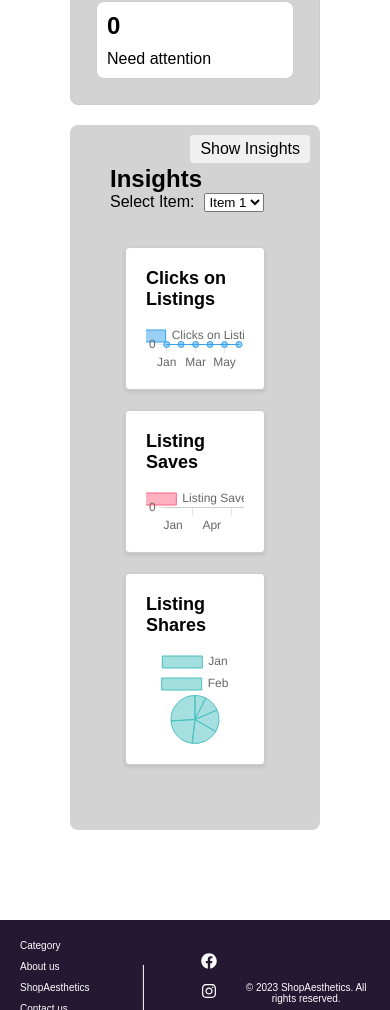
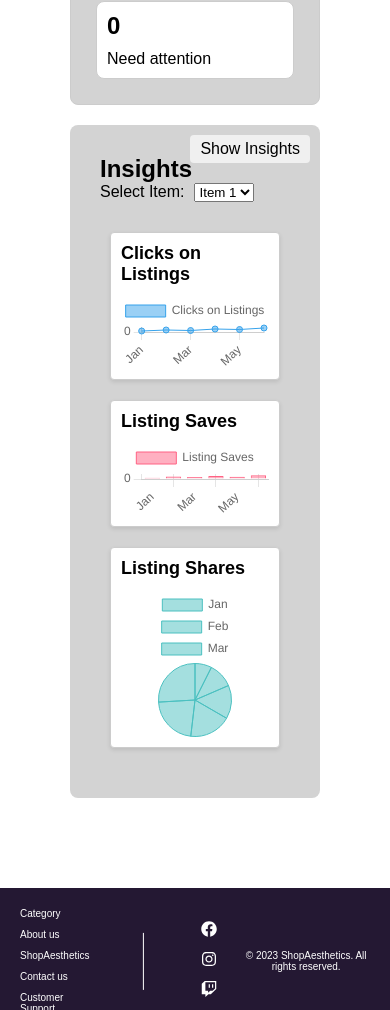
Before and after one commit to pmahindru/csci4177-group-project, a React (Create React App) app: page /analytics in a window 390 px wide. Shown: the part 943-1953 px from the top of the page. Built offline with nearby package versions, Linux system fonts and the light colour scheme.

Commit message:
fixed graph scaling  under 450px

```diff
--- a/src/components/seller-portal/analytics-seller/style.css
+++ b/src/components/seller-portal/analytics-seller/style.css
@@ -668,7 +668,17 @@
 @media screen and (max-width: 450px) {
   .graphs-container {
     margin: 10px;
-    padding: 5px;
+    padding: 0;
+  }
+
+  .graph-container {
+    width: 100%;
+    margin: 10px 0;
+    padding: 10px;
+  }
+
+  .graphs-page {
+    padding: 10px;
   }
 }
 
```
